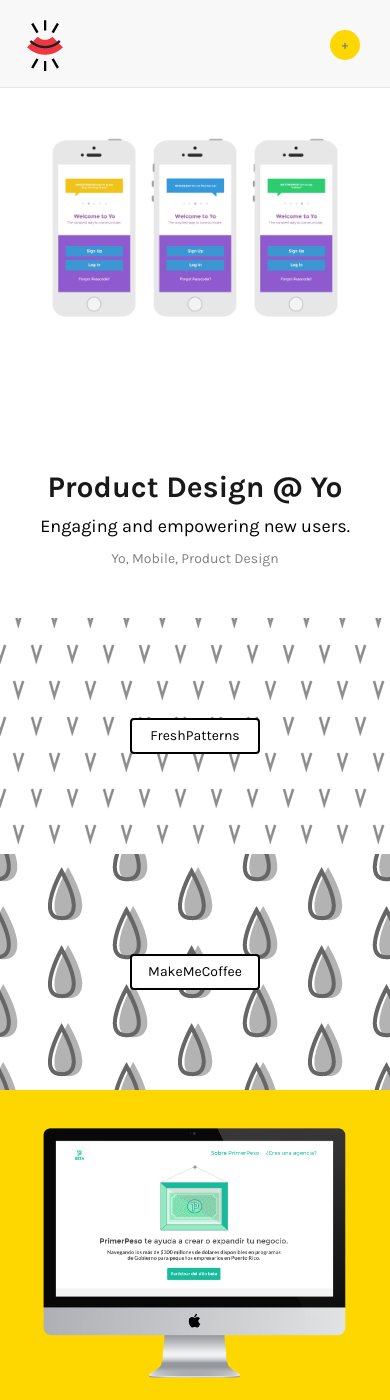
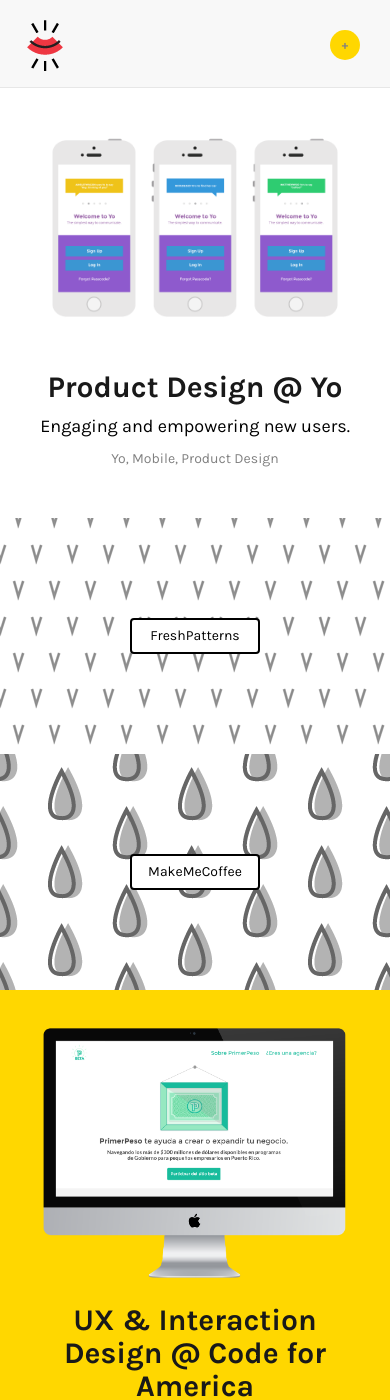
Before and after one commit to ainsleywagon/ainsleywagon.github.io, a Jekyll site: the page built from index.html, in a window 390 px wide and 1400 px high. Built offline with Jekyll 4.4.1, drawn with Linux system fonts in a browser that asks for light colours; nearby versions of some CDN libraries; some web fonts are replaced; some of the changed text lies outside the part shown.

Commit message:
Upating CSS, revising About & Resume pages, and removing 2 old projects.

```diff
--- a/colorchart.html
+++ b/colorchart.html
@@ -6,7 +6,7 @@
   <div class="wrapper project-page">
     <div class="row project-nav">
       <a class="button-link back" href="civchoice.html">back</a>
-      <a class="button-link next" href="tiles.html">next</a>
+      <a class="button-link next" href="yo.html">next</a>
     </div>
     <div class="row project-header">
       <div class="col-md-7">
@@ -54,6 +54,6 @@
 
     <div class="row project-nav last">
       <a class="button-link back" href="civchoice.html">back</a>
-      <a class="button-link next" href="tiles.html">next</a>
+      <a class="button-link next" href="yo.html">next</a>
     </div>
   </div>
--- a/css/style.css
+++ b/css/style.css
@@ -498,6 +498,16 @@
   float: right;
 }
 
+.inner-md-content {
+  max-width: 700px;
+  margin: 0 auto;
+  padding: 15px;
+}
+
+.pull-quote {
+  padding: 0px;
+}
+
 /* About */
 img.about {
   height: 200px;
@@ -588,6 +598,7 @@
   border-radius: 8px;
 }
 
+
 /* Media Queries */
 @media screen and (max-width: 991px) {
   .footer {
@@ -605,6 +616,7 @@
   .big-project-descr-left, .big-project-descr-right {
     text-align: center;
     margin-bottom: 50px;
+    margin-top: 0px;
   }
   .color {
     padding-top: 10px;
@@ -612,7 +624,28 @@
   .big-project-descr-right > .button-link {
     margin-bottom: 0px;
   }
-  .button-link.small-project-title {
+  .project-description {
+    max-width: 700px;
+    margin: 0 auto;
+    float: none;
+  }
+  .project-description > h1, h4 {
+    text-align: center;
+  }
+  .project-header img {
+    max-width: inherit;
+  }
+  .row.project-header {
+    margin: 0px;
+  }
+  .next, .back {
+    margin: 0px 15px 50px 15px;
+  }
+  .last {
+    padding: 0;
+  }
+
+.button-link.small-project-title {
     margin: 100px;
   }
   .res-animate{
--- a/index.html
+++ b/index.html
@@ -57,24 +57,6 @@
       <a class="button-link small-project-title" href="colorchart.html">CSS Color Chart</a>
     </div>
   </div>
-
-  <div class="row projects left">
-    <div class="col-md-4 small-project pattern pat-3">
-      <a class="button-link small-project-title" href="tiles.html">Tiles</a>
-    </div>
-    <a class="cover-link" href="ilovepr.html">
-      <div class="col-md-8 big-project color">
-        <div class="col-md-6 big-project-image">
-          <img id="cover" src="images/ilovepr.png" alt="IlovePR Monitor">
-        </div>
-        <div class="col-md-6 big-project-descr-left">
-          <h1 class="project-title">Front-end Design for ILovePuertoRico.org</h1>
-          <h4>Collecting love letters to Puerto Ricans' homeland.</h4>
-          <h5 class="tags">Front-end, Visual Design, Interaction Design</h5>
-        </div>
-      </div>
-    </a>
-  </div>
 </div>
 
 <div class="res-animate">
--- a/resume.html
+++ b/resume.html
@@ -34,12 +34,12 @@
       <!-- Recent Experience: Product Designer -->
       <p>
         <a target="_blank" href="http://justyo.co">
-          <img class="icon" src="{{ "/images/logos/yo.png" | prepend: site.baseurl }}">
+        <img class="icon" src="{{ "/images/logos/Yo.png" | prepend: site.baseurl }}">
         </a>
         <b>Yo</b>
         <span class="right"><i>2015</i></span>
         <br>
-        <b>Product Design, Visual Interaction, User Experience</b>
+        <b>Product Design, User Experience</b>
         <span class="right"><i>San Francisco, CA</i></span>
         <br>
         <br>
```
Also changed, not shown: about.html (+8 -10 lines), 1 other file.
